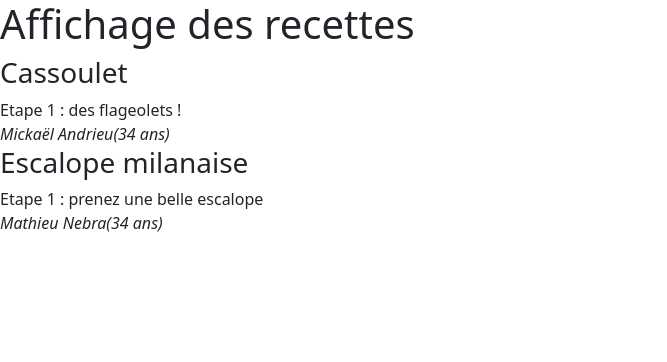
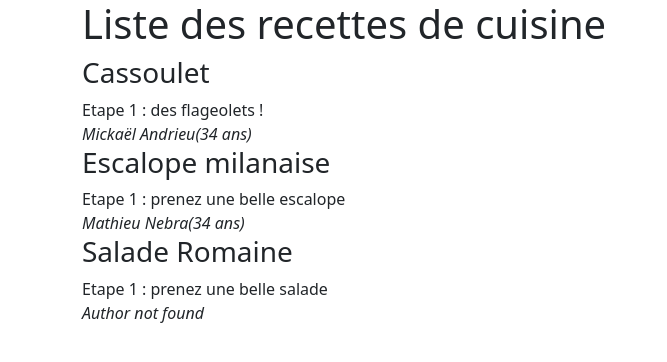
Before and after one commit to JingFERMENT/partage_de_recettes, a PHP site: page / in a window 1280 px wide. Shown: the top 362 px of the page, without its empty margins (0-667 px from the left). Run offline with PHP 8.4, Linux system fonts and the light colour scheme.

Commit message:
find the bug and correct it

```diff
--- a/index.php
+++ b/index.php
@@ -1,4 +1,22 @@
 <?php
+$users = [
+    [
+        'full_name' => 'Mickaël Andrieu',
+        'email' => 'mickael.andrieu@exemple.com',
+        'age' => 34,
+    ],
+    [
+        'full_name' => 'Mathieu Nebra',
+        'email' => 'mathieu.nebra@exemple.com',
+        'age' => 34,
+    ],
+    [
+        'full_name' => 'Laurène Castor',
+        'email' => 'laurene.castor@exemple.com',
+        'age' => 28,
+    ],
+];
+
 $recipes = [
     [
         'title' => 'Cassoulet',
@@ -18,86 +36,61 @@ $recipes = [
         'author' => 'mathieu.nebra@exemple.com',
         'is_enabled' => true,
     ],
-];
-
-
-$users = [
     [
-        'full_name' => 'Mickaël Andrieu',
-        'email' => 'mickael.andrieu@exemple.com',
-        'age' => 34,
-    ],
-    [
-        'full_name' => 'Mathieu Nebra',
-        'email' => 'mathieu.nebra@exemple.com',
-        'age' => 34,
-    ],
-    [
-        'full_name' => 'Laurène Castor',
-        'email' => 'laurene.castor@exemple.com',
-        'age' => 28,
+        'title' => 'Salade Romaine',
+        'recipe' => 'Etape 1 : prenez une belle salade',
+        'author' => 'lorene.castor@exemple.com',
+        'is_enabled' => true,
     ],
 ];
 
+function displayAuthor(string $authorEmail, array $users): string
+    {
+        //var_dump($authorEmail); die();
+        foreach($users as $user) {
+            if ($authorEmail === $user['email']) {
+                return $user['full_name'] . '(' . $user['age'] . ' ans)';
+            }
+        }
+
+        return 'Author not found';
+    }
 function isValidRecipe(array $recipe): bool
-{
-    if (array_key_exists('is_enabled', $recipe)) {
-        $isEnabled = $recipe['is_enabled'];
-    } else {
-        $isEnabled = false;
+    {
+        return $recipe['is_enabled'];
     }
-
-    return $isEnabled;
+function getRecipes(array $recipes) : array
+    {
+        $valid_recipes = [];
+        foreach($recipes as $recipe) {
+            if (isValidRecipe($recipe)) {
+                $valid_recipes[] = $recipe;
+            }
+        }
+    return $valid_recipes;
 }
-
-function getRecipes(array $recipes): array
-{
-    $validRecipes = [];
-
-    foreach ($recipes as $recipe) {
-        if (isValidRecipe($recipe)) {
-            $validRecipes[] = $recipe;
-        }
-    }
-
-    return $validRecipes;
-}
-
-
-function displayAuthor(string $authorEmail, array $users): string
-{
-    foreach ($users as $user) {
-        if ($authorEmail === $user['email']) {
-            return $user['full_name'] . '(' . $user['age'] . ' ans)';
-        }
-    }
-}
-
 ?>
 
 <!DOCTYPE html>
-<html>
-
+<html lang="en">
 <head>
-    <meta charset="UTF-8">
-    <meta http-equiv="X-UA-Compatible" content="IE=edge">
-    <meta name="viewport" content="width=device-width, initial-scale=1.0">
-    <title>Recettes de cuisine</title>
-    <link href="https://cdn.jsdelivr.net/npm/bootstrap@5.0.2/dist/css/bootstrap.min.css" rel="stylesheet">
+    <title>Recettes de cuisine : Erreur(</title>
+    <link
+href="https://cdn.jsdelivr.net/npm/bootstrap@5.0.2/dist/css/bootstrap.min.css"
+rel="stylesheet"
+>
 </head>
 
 <body>
-    <h1>Affichage des recettes</h1>
-    <!-- boucles for the recipes-->
-    <?php foreach (getRecipes($recipes) as $recipe) {
-        // check if the key exists, if yes, display the recipe
-    ?>
+    <div class="container">
+        <h1>Liste des recettes de cuisine</h1>
+        <?php foreach(getRecipes($recipes) as $recipe) : ?>
         <article>
-            <h3><?= $recipe['title'] ?></h3>
-            <div><?= $recipe['recipe'] ?></div>
-            <i><?= displayAuthor($recipe['author'], $users) ?></i>
+            <h3><?php echo($recipe['title']); ?></h3>
+            <div><?php echo($recipe['recipe']); ?></div>
+            <i><?php echo(displayAuthor($recipe['author'], $users)); ?></i>
         </article>
-    <?php } ?>
+        <?php endforeach ?>
+    </div>
 </body>
-
 </html>
```
